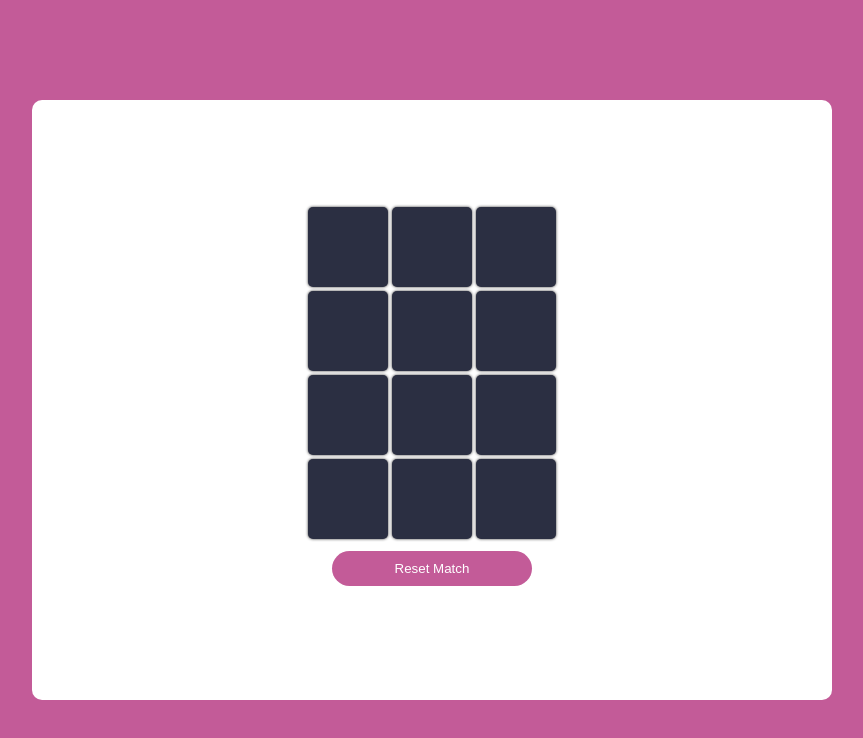
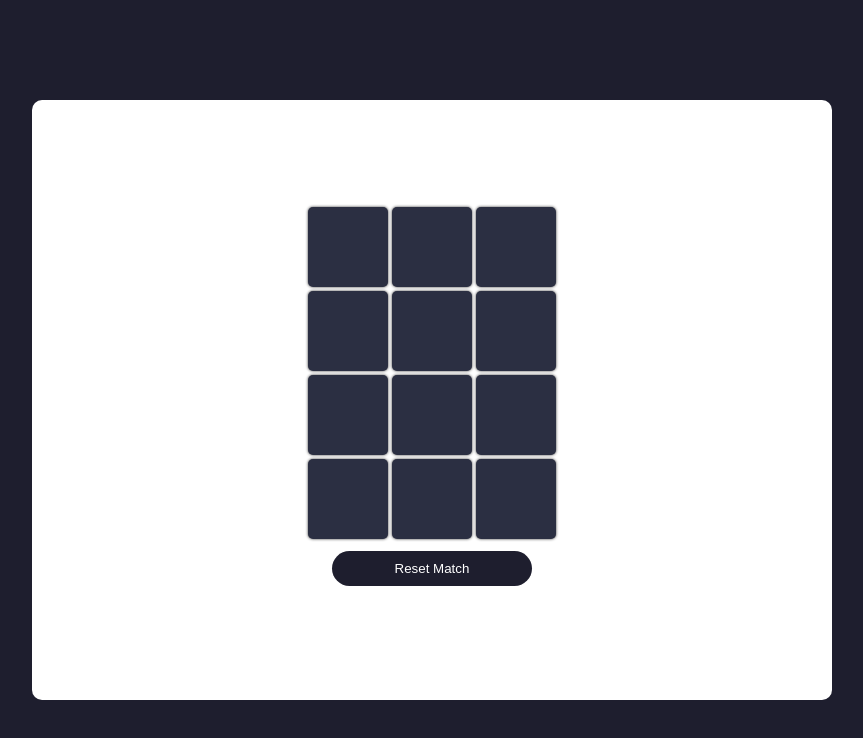
Before and after one commit to diielsilva/memory-game, an Angular app: page / in a window 1280 px wide. Shown: the top 738 px of the page, without its empty margins (208-1071 px from the left). Built offline with nearby package versions, Linux system fonts and the light colour scheme.

Commit message:
chore: changing primary color

```diff
--- a/src/styles.css
+++ b/src/styles.css
@@ -1,6 +1,6 @@
 /* You can add global styles to this file, and also import other style files */
 :root {
-  --primary-color: #c35b98;
+  --primary-color: #1e1e2e;
   --secondary-color: #2b2f42;
 }
 
```
